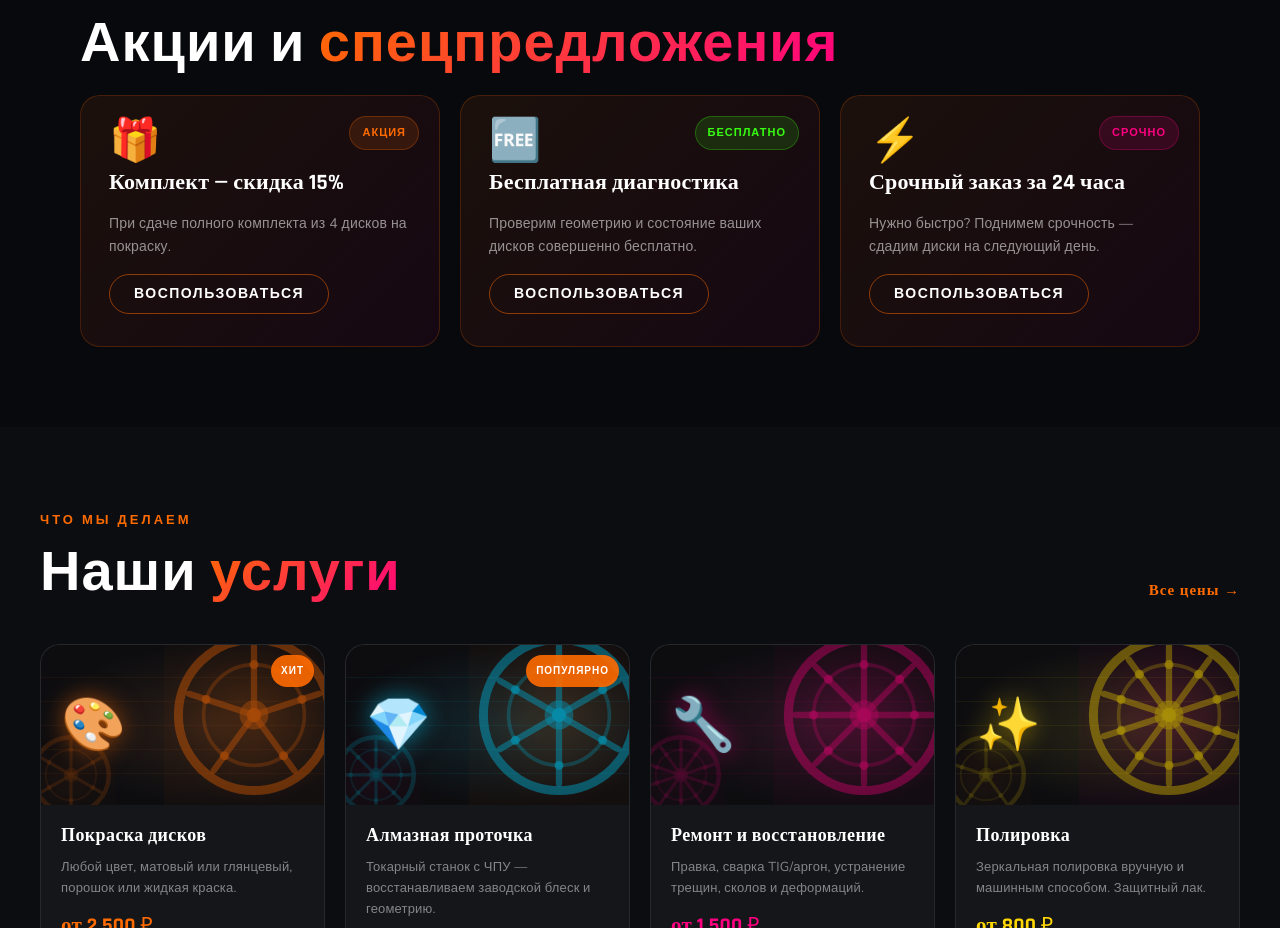
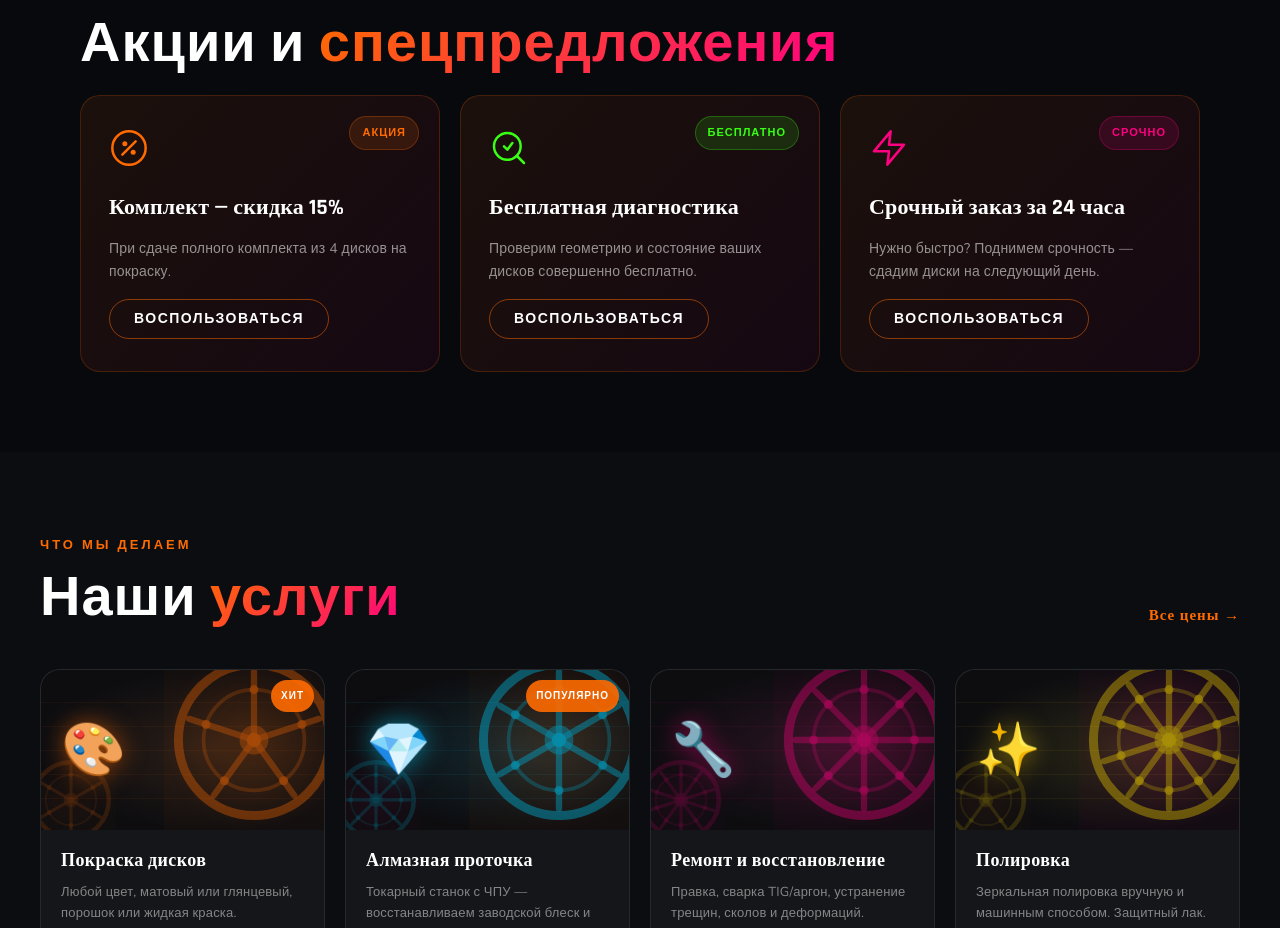
Before and after one commit to mikhailmikemorozov-coder/moaans, a React (Vite) app: page / in a window 1280 px wide. Shown: the part 1005-1933 px from the top of the page. Built offline with nearby package versions, Linux system fonts and the light colour scheme.

Commit message:
Replace promo emoji icons with SVG

```diff
--- a/src/App.jsx
+++ b/src/App.jsx
@@ -151,6 +151,12 @@ const STATS = [
   { value: "7", label: "лет опыта" },
   { value: "98%", label: "довольных клиентов" },
   { value: "1–2", label: "дня срок работы" },
+];
+
+const PROMO_ICONS = [
+  <svg viewBox="0 0 24 24" fill="none" stroke="currentColor" strokeWidth="1.5" strokeLinecap="round" strokeLinejoin="round" width="40" height="40"><circle cx="12" cy="12" r="10"/><line x1="8" y1="16" x2="16" y2="8"/><circle cx="9.5" cy="9.5" r="1.5" fill="currentColor" stroke="none"/><circle cx="14.5" cy="14.5" r="1.5" fill="currentColor" stroke="none"/></svg>,
+  <svg viewBox="0 0 24 24" fill="none" stroke="currentColor" strokeWidth="1.5" strokeLinecap="round" strokeLinejoin="round" width="40" height="40"><circle cx="11" cy="11" r="8"/><line x1="21" y1="21" x2="16.65" y2="16.65"/><polyline points="9 11 11 13 14 9"/></svg>,
+  <svg viewBox="0 0 24 24" fill="none" stroke="currentColor" strokeWidth="1.5" strokeLinecap="round" strokeLinejoin="round" width="40" height="40"><polygon points="13 2 3 14 12 14 11 22 21 10 12 10 13 2"/></svg>,
 ];
 
 const ADVANTAGE_ICONS = [
@@ -552,7 +558,7 @@ export default function App() {
               <div style={{ position: "absolute", top: 20, right: 20 }}>
                 <span className="tag" style={{ background: p.badgeColor + "22", color: p.badgeColor, border: `1px solid ${p.badgeColor}44` }}>{p.badge}</span>
               </div>
-              <div style={{ fontSize: 42 }}>{p.icon}</div>
+              <div style={{ color: p.badgeColor, marginBottom: 4 }}>{PROMO_ICONS[i]}</div>
               <div style={{ fontFamily: "'Rajdhani'", fontSize: 22, fontWeight: 700 }}>{p.title}</div>
               <div style={{ fontSize: 14, color: "rgba(255,255,255,.55)", lineHeight: 1.65 }}>{p.desc}</div>
               <button className="btn btn-outline btn-sm" onClick={() => scrollTo("contact")} style={{ alignSelf: "flex-start", marginTop: "auto" }}>
```
